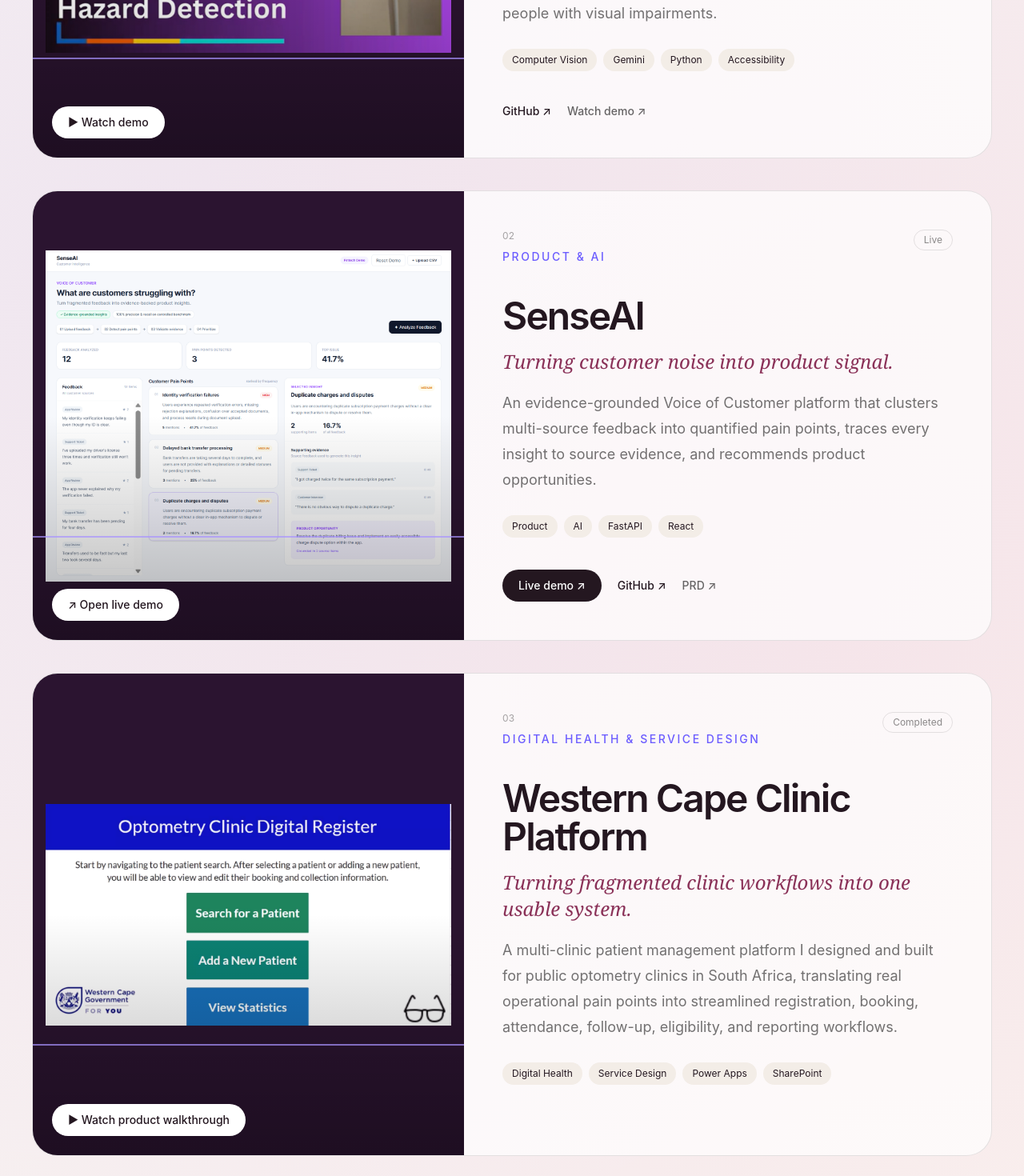
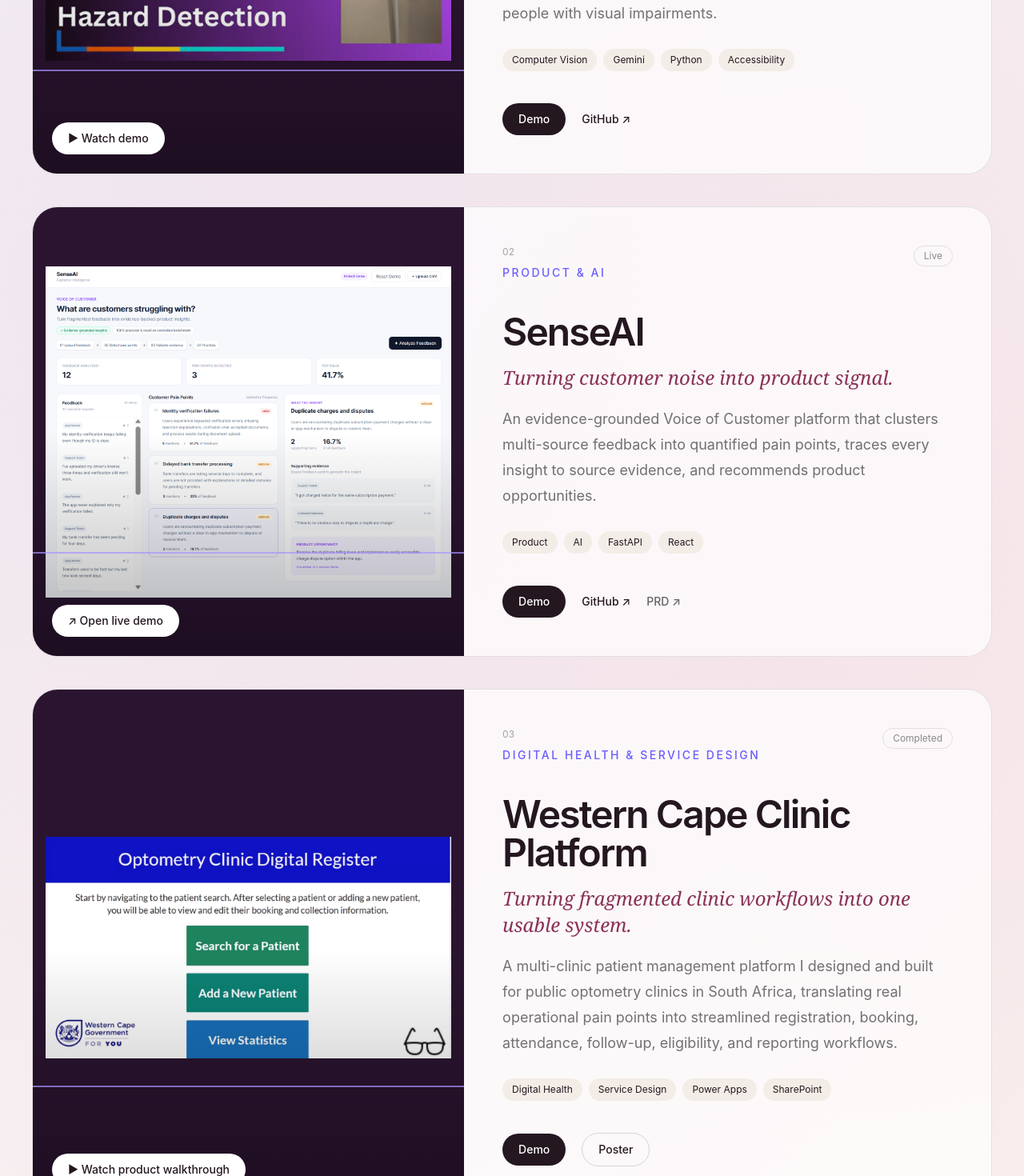
Before and after one commit to esutaria/eesha-portfolio, a React (Vite) app: page / in a window 1280 px wide. Shown: the part 1500-2970 px from the top of the page at 80% size. Built offline with nearby package versions, Linux system fonts and the light colour scheme.

Commit message:
Refactor project details and demo links

```diff
--- a/src/App.tsx
+++ b/src/App.tsx
@@ -345,14 +345,25 @@
                     </div>
 
                     <div className="mt-10 flex flex-wrap items-center gap-5">
-                      {project.title === "SenseAI" && project.demo && (
+  {project.demo && (
     <a
       href={project.demo}
       target="_blank"
       rel="noreferrer"
       className="rounded-full bg-[#241720] px-5 py-2.5 text-sm font-medium text-white transition hover:-translate-y-0.5"
     >
-                          Live demo ↗
+      Demo
+    </a>
+  )}
+
+  {project.poster && (
+    <a
+      href={project.poster}
+      target="_blank"
+      rel="noreferrer"
+      className="rounded-full border border-black/15 px-5 py-2.5 text-sm font-medium text-[#241720] transition hover:bg-[#f3ede7]"
+    >
+      Poster
     </a>
   )}
 
@@ -378,18 +389,10 @@
     </a>
   )}
 
-                      {project.title === "S.A.R.A.H." && project.demo && (
-                        <a
-                          href={project.demo}
-                          target="_blank"
-                          rel="noreferrer"
-                          className="text-sm font-medium text-black/60 transition hover:translate-x-1 hover:text-[#8a3158]"
-                        >
-                          Watch demo ↗
-                        </a>
-                      )}
-
-                      {!project.github && !project.demo && (
+  {!project.demo &&
+    !project.poster &&
+    !project.github &&
+    !project.prd && (
       <p className="text-sm font-medium text-black/40">
         Case study coming soon
       </p>
```
Lines whose indentation alone changed are shown as unchanged.
